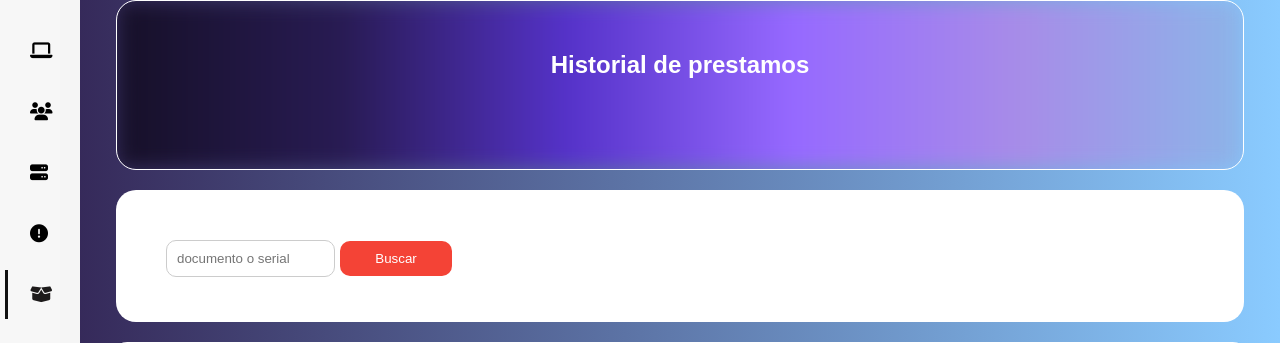
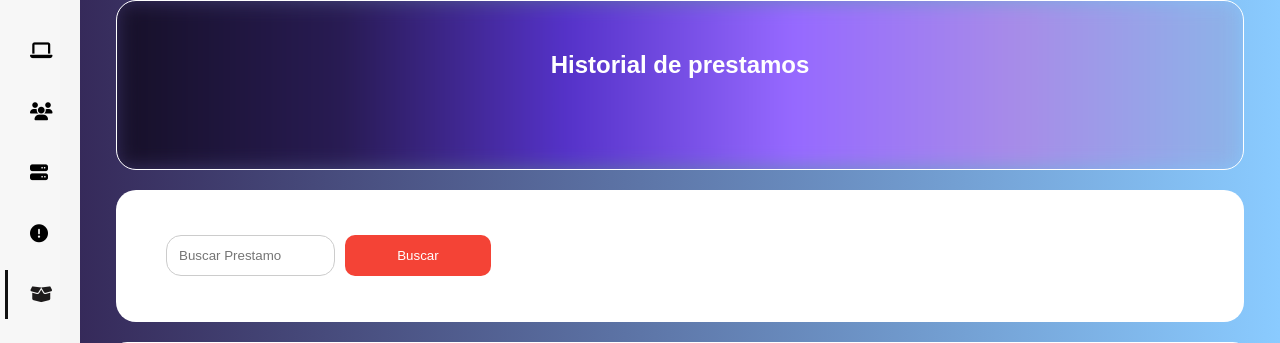
Before and after one commit to Dan2001afk/Proyecto_ICED_con_DJANGO, a Django app: template Invetario_ICED/AppInventario_ICED/templates/Historial.html in a window 1280 px wide. Shown: the part 80-423 px from the top of the page. Run offline with Django 4.2, Linux system fonts and the light colour scheme; the template is opened without the code that fills it, so the values that code supplies are empty; parts of the project's set-up code (start-up, migrations or seed data) failed here and were passed over; some libraries are stand-ins or nearby versions.

Commit message:
Cristian camilo eliminar y buscar en historial

```diff
--- a/Invetario_ICED/AppInventario_ICED/static/css/Historial.css
+++ b/Invetario_ICED/AppInventario_ICED/static/css/Historial.css
@@ -160,6 +160,54 @@ a.selected{
 
 }
 
+.btnEliminar {
+  width: 100%;
+  background-color: #ff0000; /* Color de fondo */
+  color: white; /* Color del texto */
+  padding: 8px 16px; /* Espaciado interno */
+  border: none; /* Sin borde */
+  border-radius: 4px; /* Bordes redondeados */
+  cursor: pointer; /* Cambiar el cursor al pasar por encima */
+  transition: background-color 0.5s ease;
+  margin-top: 4px;
+
+}
+
+#id_historiall {
+  width: 15%;
+  padding: 12px;
+  margin-bottom: 10px;
+  border: 1px solid #ccc;
+  border-radius: 15px; /* Bordes redondeados */
+  margin-top: 45px;
+  margin-left: 50px;
+
+
+}
+
+
+#BuscarHistorial {
+  width: 13%;
+  padding: 13px;
+  background-color: #f44336;
+  color: white;
+  border: none;
+  border-radius: 10px; /* Bordes redondeados */
+  cursor: pointer;
+  transition: background-color 0.5s ease;
+  margin-left: 5px;
+}
+
+.BuscarEquipo:hover {
+  background-color: #e77d26;
+}
+
+.btnEliminar:hover {
+  background-color: #e77d26;
+}
+
+
+
 /*contenido del diseño*/
 main{
   background-color: #d3d3d3;
@@ -233,7 +281,7 @@ main{
   grid-column: 1/13;
   grid-row: 10/30;
   border-radius: 1%;
-  overflow-y: auto;
+  overflow-y: auto,rgb(68, 35, 35);
   overflow-x: hidden;
   position: relative;
 }
--- a/Invetario_ICED/AppInventario_ICED/static/js/Crud-Historial.js
+++ b/Invetario_ICED/AppInventario_ICED/static/js/Crud-Historial.js
@@ -26,7 +26,7 @@ function Listar(){
                 <td>${dat.Pres_Observaciones_entrega}</td>
                 <td>
                 <div class="btn-container">
-                <button class="btnEliminar" onclick="eliminarHistorial(${dat.Dev_id})">Eliminar</button>
+                <button class="btnEliminar" onclick="eliminarHistorial(${dat.Pres_Id})">Eliminar</button>
                 </div>
                 </td>
                 </tr>`;
@@ -34,21 +34,19 @@ function Listar(){
         }
     });
 }
-function Agregar(){
-}
-
 
 //funcion para eliminar prestamo
-function eliminarHistorial(Dev_id) {
+function eliminarHistorial(Pres_Id) {
     Swal.fire({
-        title: "Desea eliminar el prestamo",
-        icon: "warning",
+        title: "Esta accion eliminara el prestamo",
+        icon: "error",
         showCancelButton: true,
         confirmButtonText: "Aceptar",
         cancelButtonText: "Cancelar",
     }).then((result) => {
         if (result.isConfirmed) {
-            const url = `http://127.0.0.1:8000/ListarHistorial/${Dev_id}`;
+            const url = `http://127.0.0.1:8000/EliminarHistorial/${Pres_Id}`;
+
             fetch(url, {
                 method: "DELETE",
                 headers: {
@@ -85,13 +83,13 @@ function eliminarHistorial(Dev_id) {
 
 //funcion Buscar Prestamo
 document.addEventListener("DOMContentLoaded", () => {
-    const buscarBtn = document.getElementById("BuscarPrestamo");
+    const buscarBtn = document.getElementById("BuscarHistorial");
     buscarBtn.addEventListener("click", () => {
-        const prestamoIdInput = document.getElementById("id_prestamoo");
-        const prestamoId = prestamoIdInput.value;
+        const historialIdInput = document.getElementById("id_historiall");
+        const historialId = historialIdInput.value;
 
-        if (prestamoId) {
-            const url = `http://127.0.0.1:8000/BuscarHistorial/${prestamoId}`;
+        if (historialId) {
+            const url = `http://127.0.0.1:8000/BuscarHistorial/${historialId}`;
 
             fetch(url, {
                 method: "GET",
@@ -106,25 +104,24 @@ document.addEventListener("DOMContentLoaded", () => {
                     throw new Error("Error al buscar el Prestamo por ID");
                 }
             })
-            .then(prestamo => {
-                if (prestamo.hasOwnProperty('Pres_Id')) {
+            .then(historial => {
+                if (historial.hasOwnProperty('Pres_Id')) {
                     const tablaBody = document.getElementById("tabla1-body");
                     tablaBody.innerHTML = "";
 
                     const newRow = document.createElement("tr");
                     newRow.innerHTML = `
-                        <td>${prestamo.Pres_Id}</td>
-                        <td>${prestamo.Pres_Equipos_id}</td>
-                        <td>${prestamo.Pres_Usuarios_Documento_id}</td>
-                        <td>${prestamo.Pres_Fec_Entrega}</td>
-                        <td>${prestamo.Pres_Hora_Entrega}</td>
-                        <td>${prestamo.Pres_Tiempo_Limite}</td>
-                        <td>${prestamo.Pres_Observaciones_entrega}</td>
+                        <td>${historial.Pres_Id}</td>
+                        <td>${historial.Pres_Equipos_id}</td>
+                        <td>${historial.Pres_Usuarios_Documento_id}</td>
+                        <td>${historial.Pres_Fec_Entrega}</td>
+                        <td>${historial.Pres_Hora_Entrega}</td>
+                        <td>${historial.Pres_Tiempo_Limite}</td>
+                        <td>${historial.Pres_Observaciones_entrega}</td>
                         <td>
                             <div class="btn-container">
-                                <button class="btnEliminar" onclick="eliminarPrestamo(${prestamo.Pres_Id})">Eliminar</button>
-                                <button class="btnActualizar" data-prestamo-id="${prestamo.Pres_Id}">Actualizar</button>
-                            </div>
+                                <button class="btnEliminar" onclick="eliminarHistorial(${dat.Pres_Id})">Eliminar</button>
+                                </div>
                         </td>
                     `;
 
@@ -134,7 +131,7 @@ document.addEventListener("DOMContentLoaded", () => {
                     const updateButton = newRow.querySelector('.btnActualizar');
                     updateButton.addEventListener('click', function() {
                         const prestamoId = this.getAttribute('data-prestamo-id');
-                        abrirModalActualizar(prestamoId);
+                        abrirModalActualizar(historialId);
                     });
 
                 } else {
--- a/Invetario_ICED/AppInventario_ICED/static/js/Crud-VistasUsuario.js
+++ b/Invetario_ICED/AppInventario_ICED/static/js/Crud-VistasUsuario.js
@@ -18,7 +18,7 @@ async function cargarDatos() {
                         <td>${dato.Observaciones}</td>
                         <td>${dato.Serial}</td>
                         <td>${dato.Especialidad}</td>
-                        <td>${dato.Documento_Usuario}</td> <!-- Agrega el campo del documento del usuario -->
+                        <td>${dato.Documento_Usuario}</td>
                         <td>${dato.Pres_Hora_Entrega}</td>
                     </tr>
                 `;
--- a/Invetario_ICED/AppInventario_ICED/templates/Historial.html
+++ b/Invetario_ICED/AppInventario_ICED/templates/Historial.html
@@ -18,9 +18,7 @@
         <div class="icon__menu">
             <i class="fas fa-bars" id="btn_open"></i>
         </div>
-
     </header>
-
 
     <div class="menu__side" id="menu_side">
 
@@ -94,16 +92,10 @@
         <h1>Historial de prestamos</h1>
     </div>
 
-
     <div class="contenedor2">
-        <input type="text" id="id_serial" name="id_serial" placeholder="documento o serial">
-        <button type="button" id="BuscarID" class="btnBuscar">Buscar</button>
+        <input type="text" id="id_historiall" placeholder="Buscar Prestamo">
+        <button type="button" id="BuscarHistorial" class="btnBuscar">Buscar</button>
     </div>
-
-
-
-
-
 
 
     <div class="contenedor3">
--- a/Invetario_ICED/AppInventario_ICED/templates/VistasUsuarios.html
+++ b/Invetario_ICED/AppInventario_ICED/templates/VistasUsuarios.html
@@ -95,12 +95,11 @@
             <table id="tabla1">
                 <thead>
                     <tr>
-
                         <th>Dispositivo - Marca</th>
                         <th>Observaciones</th>
                         <th>Serial</th>
                         <th>Especialidad</th>
-                        <th>Documento del Usuario</th> <!-- Agrega la columna del documento del usuario -->
+                        <th>Documento del Usuario</th>
                         <th>Fecha de entrega</th>
                     </tr>
                 </thead>
--- a/Invetario_ICED/AppInventario_ICED/urls.py
+++ b/Invetario_ICED/AppInventario_ICED/urls.py
@@ -84,8 +84,8 @@ urlpatterns=[
     #HISTORIAL
     path('Historial',views.historial,name='Historial'),
     path('Listarhistorial/',ListarHistorial.as_view(), name='Historia'),
-
-
+    path('EliminarHistorial/<int:pk>',EliminarHistorial.as_view(),name='eliminarHistorial'),
+    path('BuscarHistorial/<int:pk>', BuscarHistorial.as_view(), name='buscar-historial'),
     #subir excel
     path('subir_excel/', views.subir_excel, name='subir_excel'),
 
```
Also changed, not shown: Invetario_ICED/AppInventario_ICED/views.py (+36 -0 lines).
